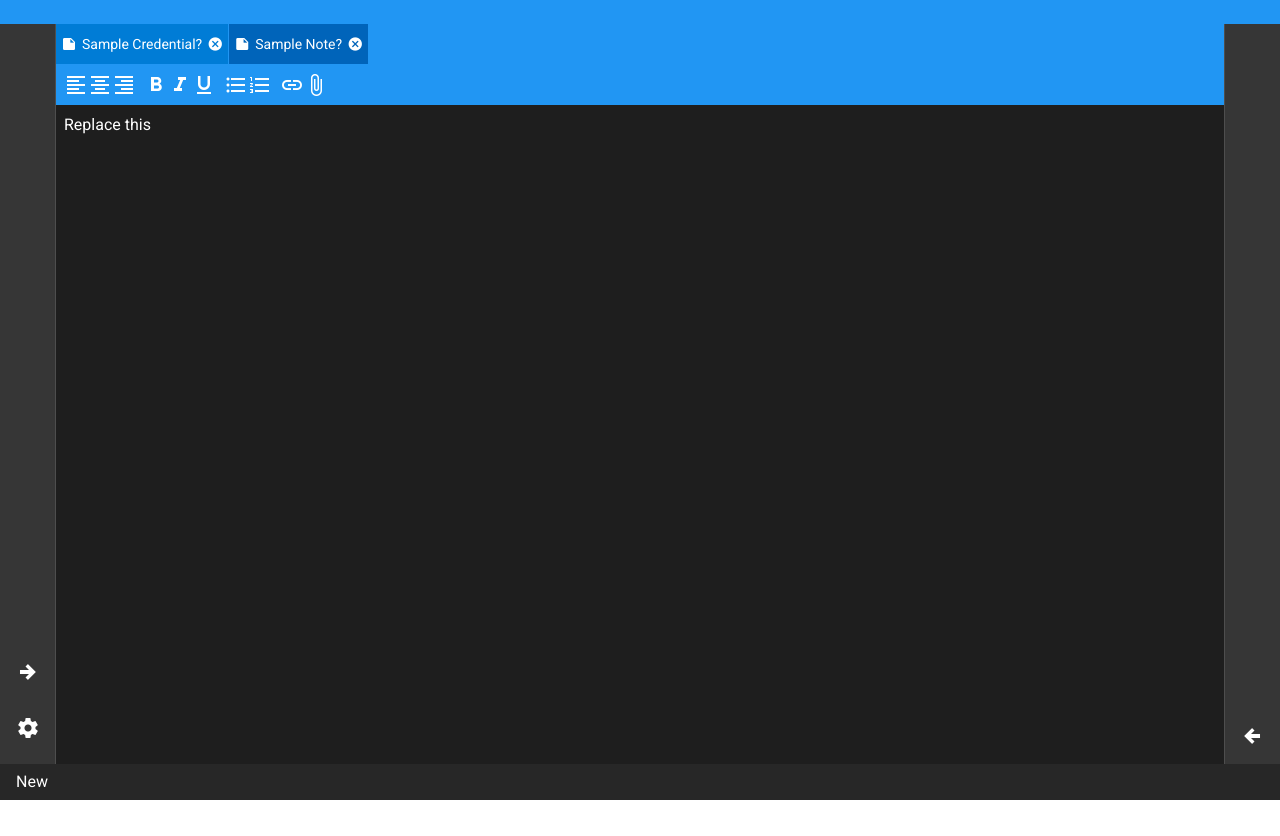
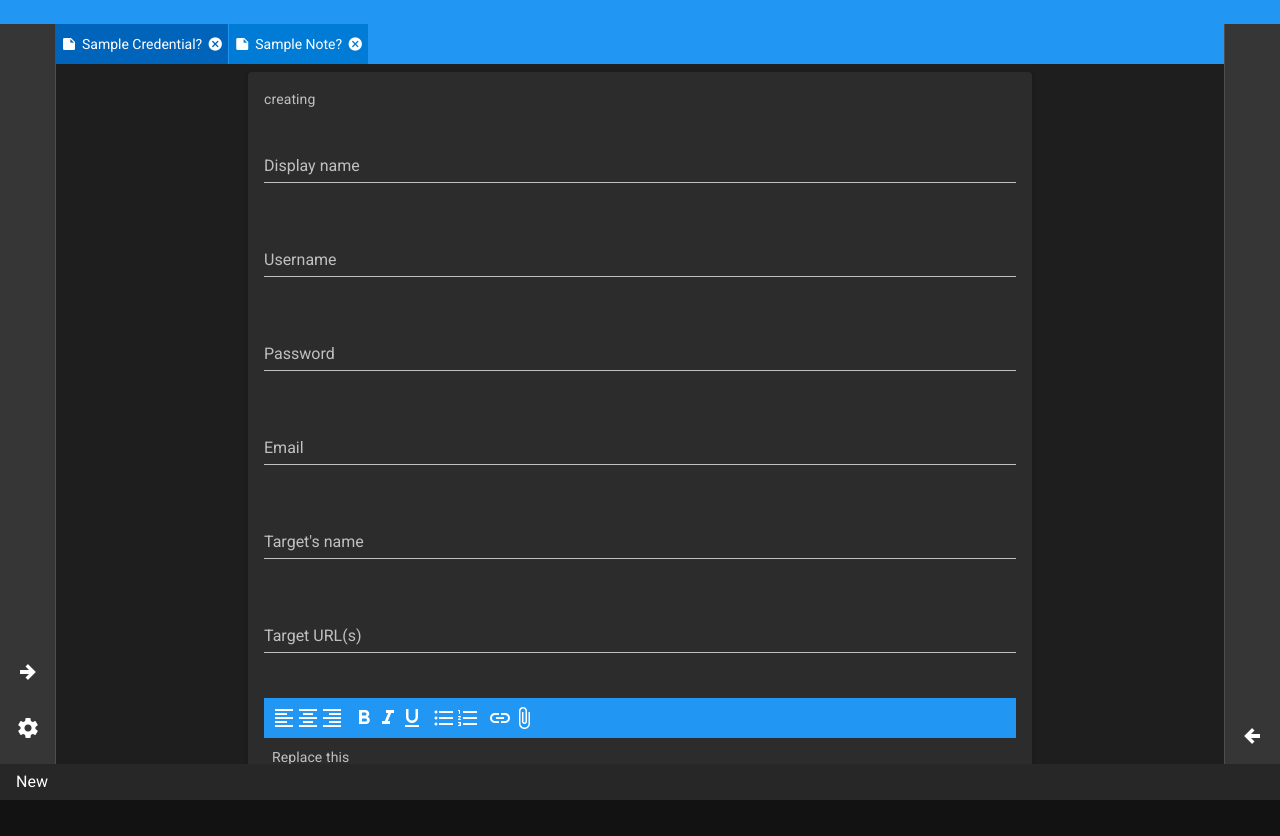
Before and after one commit to brandonmerb/byteguardian, a Vue app: page /editor in a window 1280 px wide. Before the commit the page ends 800 px from the top, so only its background shows below. Built offline with nearby package versions, Linux system fonts and the light colour scheme.

Commit message:
Mocked up simple credential form more

```diff
--- a/src/modules/credentials/components/CredentialForm.vue
+++ b/src/modules/credentials/components/CredentialForm.vue
@@ -1,20 +1,47 @@
 <template>
   <v-sheet class="pa-2 d-flex grow" max-width="800">
-    <v-form class="d-flex grow">
+    <v-form>
+      <v-card class="credential-form">
+        <v-card-text>
           <v-row>
             <v-col cols="12">
               {{customModel.itemId == null ? 'creating' : 'editing'}}
             </v-col>
             <v-col cols="12">
-          <v-text-field label="Credential name" />
+              <v-text-field label="Display name" />
+            </v-col>
+            <v-col cols="12">
+              <v-text-field label="Username" />
+            </v-col>
+            <v-col cols="12">
+              <v-text-field label="Password" />
+            </v-col>
+            <v-col cols="12">
+              <v-text-field label="Email" />
+            </v-col>
+            <v-col cols="12">
+              <v-text-field label="Target's name" />
+            </v-col>
+            <v-col cols="12">
+              <v-text-field label="Target URL(s)" />
+            </v-col>
+            <v-col cols="12">
+              <markdown-editor />
             </v-col>
           </v-row>
+        </v-card-text>
+      </v-card>
     </v-form>
   </v-sheet>
 </template>
 <script lang="ts">
 import Vue from 'vue'
+import MarkdownEditor from '../../markdown/components/MarkdownEditor.vue'
+
 export default Vue.extend({
+  components: {
+    MarkdownEditor
+  },
   props: {
     customModel: {
       type: Object,
@@ -26,3 +53,8 @@ export default Vue.extend({
   }
 })
 </script>
+<style scoped>
+.credential-form {
+  background-color: var(--v-secondary-darken1);
+}
+</style>
--- a/src/store/index.ts
+++ b/src/store/index.ts
@@ -94,7 +94,7 @@ export default new Vuex.Store({
     settingsOpen: false,
 
     tabs: [],
-    currentEditorTab: 1,
+    currentEditorTab: 0,
   },
   mutations: {
     setNavigationBarVisible(state: MainApplicationState, val: boolean) {
```
Lines whose indentation alone changed are shown as unchanged.
